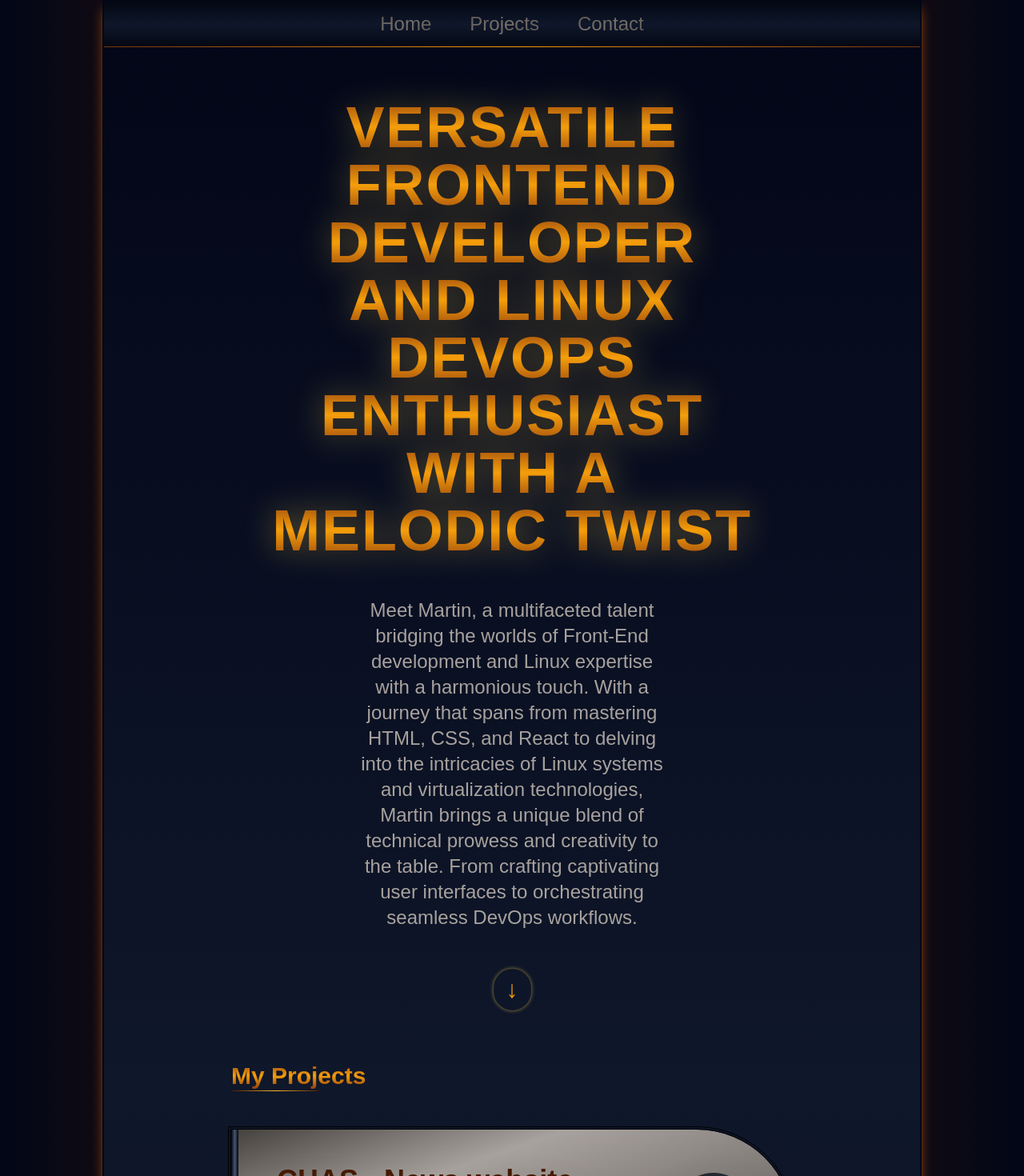
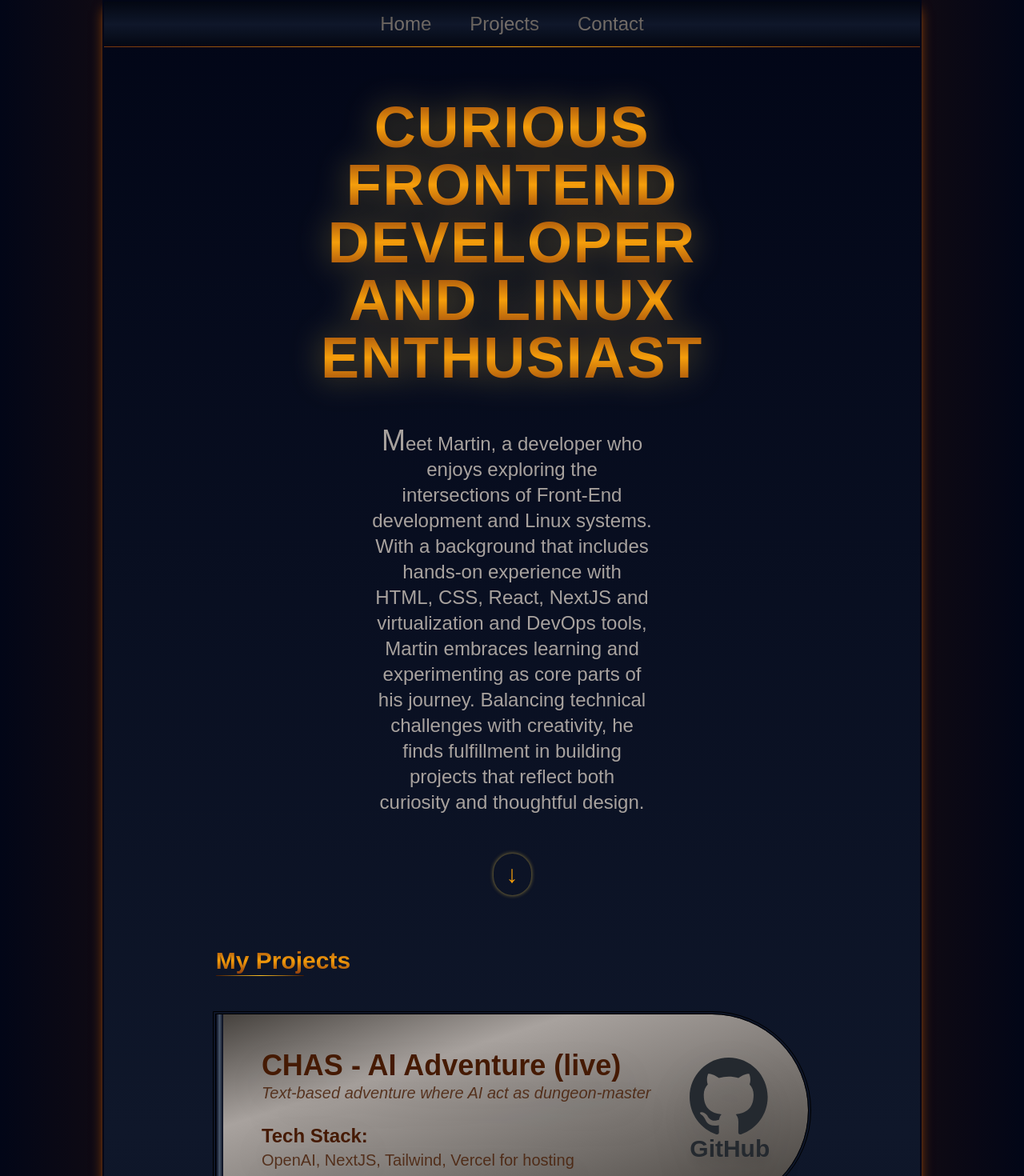
Before and after one commit to marwal1987/portfolio-app-router, a Next.js app: page / in a window 1280 px wide. Shown: the top 1470 px of the page at 80% size. Built offline with nearby package versions, Linux system fonts and the light colour scheme; a web font is replaced by a local one.

Commit message:
Updated Hero, footer and projects

```diff
--- a/app/components/ContactSection.js
+++ b/app/components/ContactSection.js
@@ -1,24 +1,23 @@
 function ContactSection() {
   return (
-    <footer
-      id="contact"
-      className="container max-w-screen-lg flex flex-col place-items-center gap-3 mb-3"
-    >
+    <footer className="container max-w-screen-lg flex flex-col place-items-center gap-3 mb-3">
+      <h2 className="text-2xl md:text-3xl font-bold">
+        <span className="golden-text">Contact</span>
+      </h2>
       <div
         aria-hidden="true"
         className="w-[100%] h-[1px] bg-gradient-to-r from-amber-950 to-amber-950 via-amber-500"
       ></div>
-      <h2 className="text-2xl md:text-3xl font-bold">
-        <span className="golden-text">Contact</span>
-      </h2>
 
-      <ul className="text-xl text-stone-400">
+      <ul className="w-fit px-12 text-lg text-stone-400 text-center md:flex justify-between items-center gap-24">
         <li>marwal1987@gmail.com</li>
-        {/* <li></li>
-          <li></li> */}
+        <li className="bg-clip-text hover:text-transparent hover:bg-gradient-to-b from-amber-800 to-amber-800 via-amber-500">
+          <a href="https://www.linkedin.com/in/martin-wallberg-049a62308/">
+            LinkedIn
+          </a>
+        </li>
+        <li>&copy; 2024 Martin Wallberg</li>
       </ul>
-
-      <p className="text-xl text-stone-400">&copy; 2024 Martin Wallberg</p>
     </footer>
   );
 }
--- a/app/components/Header.js
+++ b/app/components/Header.js
@@ -44,13 +44,13 @@ export default function () {
       >
         <nav className="">
           <menu className="flex place-content-center gap-12 py-3">
-            <button tabIndex={0} className="nav-btn " onClick={() => scrollToSection("#top")}>
+            <button tabIndex={0} className="nav-btn" onClick={() => scrollToSection("#top")} aria-label="To top">
                 Home
             </button>
-            <button tabIndex={0} className="nav-btn" onClick={() => scrollToSection("#projects")}>
+            <button tabIndex={0} className="nav-btn" onClick={() => scrollToSection("#projects")} aria-label="To projects section">
                 Projects
             </button>
-            <button tabIndex={0} className="nav-btn" onClick={() => scrollToSection("#contact")}>
+            <button tabIndex={0} className="nav-btn" onClick={() => scrollToSection("#contact")} aria-label="To contact section">
                 Contact
                 </button>
           </menu>
--- a/app/components/HeroSection.js
+++ b/app/components/HeroSection.js
@@ -12,22 +12,25 @@ export default function HeroSection() {
   };
 
   return (
-    <section id="hero" className=" flex flex-col gap-12 items-center md:p-0 px-2">
-      <div className="container flex flex-col items-center justify-center max-w-[600px] gap-12">
+    <section
+      id="hero"
+      className=" flex flex-col gap-12 items-center md:p-0 px-2"
+    >
+      <div className="container flex flex-col items-center justify-center max-w-[450px] gap-12">
         <h1 className=" text-6xl md:text-7xl tracking-wide uppercase font-bold text-center drop-shadow-[0_0px_20px_rgba(252,211,77,0.4)]">
           <span className="golden-text">
-            Versatile FrontEnd Developer and Linux DevOps Enthusiast with a Melodic
-            Twist
+            Curious FrontEnd Developer and Linux Enthusiast
           </span>
         </h1>
-        <p className="text-2xl text-stone-400 text-center max-w-[400px] ">
-          Meet Martin, a multifaceted talent bridging the worlds of Front-End
-          development and Linux expertise with a harmonious touch. With a
-          journey that spans from mastering HTML, CSS, and React to delving into
-          the intricacies of Linux systems and virtualization technologies,
-          Martin brings a unique blend of technical prowess and creativity to
-          the table. From crafting captivating user interfaces to orchestrating
-          seamless DevOps workflows.
+        <p className="text-2xl text-stone-400 text-center  max-w-[350px] ">
+          <span className="text-4xl">M</span>eet Martin, a developer who enjoys
+          exploring the intersections of Front-End development and Linux
+          systems. With a background that includes hands-on experience with
+          HTML, CSS, React, NextJS and virtualization and DevOps tools, Martin
+          embraces learning and experimenting as core parts of his journey.
+          Balancing technical challenges with creativity, he finds fulfillment
+          in building projects that reflect both curiosity and thoughtful
+          design.
         </p>
 
         <button
--- a/app/components/ProjectsSection.js
+++ b/app/components/ProjectsSection.js
@@ -11,6 +11,12 @@ export default function ProjectsSection() {
         </h2>
 
         <div className="container flex flex-col gap-12 justify-center items-center">
+          <Card
+          title="CHAS - AI Adventure (live)"
+          description="Text-based adventure where AI act as dungeon-master"
+          usedTech="OpenAI, NextJS, Tailwind, Vercel for hosting"
+          url="https://ai-adventure-ten.vercel.app/"
+          />
           <Card
             title="CHAS - News website"
             description='"Group project creating a news site with news API"'
--- a/app/globals.css
+++ b/app/globals.css
@@ -33,6 +33,7 @@ body {
   @apply bg-clip-text text-transparent bg-gradient-to-b from-amber-800 to-amber-800 via-amber-500;
 }
 
+
 .card {
   @apply container md:h-60 flex md:flex-row flex-col gap-12 md:pr-12 cursor-pointer md:rounded-r-full rounded-b-full md:rounded-bl-none outline-double outline-4 bg-gradient-to-tl from-stone-700 to-stone-700 via-stone-400 via-70%;
 }
--- a/package.json
+++ b/package.json
@@ -9,7 +9,7 @@
     "lint": "next lint"
   },
   "dependencies": {
-    "next": "14.1.3",
+    "next": "^14.2.16",
     "react": "^18",
     "react-dom": "^18"
   },
```
Also changed, not shown: 2 other files (tests, documents, lock files or other folders).
